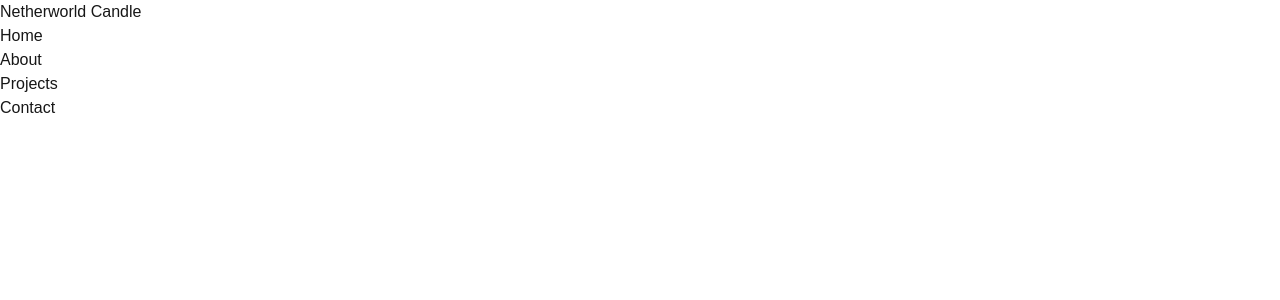
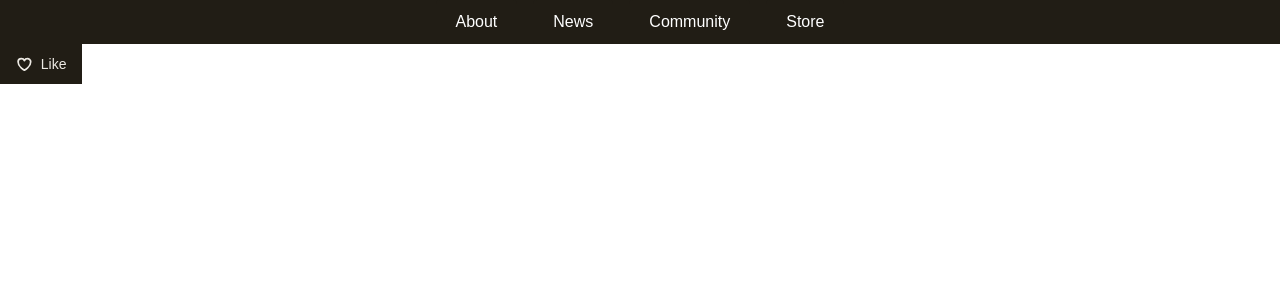
Before and after one commit to taodemy/netherworld-candle, a Next.js app: page / in a window 1280 px wide. Shown: the top 300 px of the page. Built offline with nearby package versions, Linux system fonts and the light colour scheme.

Commit message:
feat: create Button component, refactor Navbar to use it, and add test for button text rendering

```diff
--- a/package.json
+++ b/package.json
@@ -16,6 +16,7 @@
     "**/*": "prettier --write --ignore-unknown"
   },
   "dependencies": {
+    "classnames": "^2.5.1",
     "daisyui": "^5.0.35",
     "next": "15.3.2",
     "react": "^19.0.0",
--- a/public/navbar.json
+++ b/public/navbar.json
@@ -2,23 +2,23 @@
   "navbarItems": [
     {
       "id": 1,
-      "name": "Home",
-      "link": "/"
-    },
-    {
-      "id": 2,
       "name": "About",
       "link": "/About"
     },
     {
+      "id": 2,
+      "name": "News",
+      "link": "/News"
+    },
+    {
       "id": 3,
-      "name": "Projects",
-      "link": "/Projects"
+      "name": "Community",
+      "link": "/Community"
     },
     {
       "id": 4,
-      "name": "Contact",
-      "link": "/Contact"
+      "name": "Store",
+      "link": "/Store"
     }
   ]
 }
--- /dev/null
+++ b/src/components/Button/Button.module.css
@@ -0,0 +1,57 @@
+.xs {
+  padding: 8px 10px;
+  font-size: 12px;
+  line-height: 16px;
+}
+.sm {
+  padding: 8px 14px;
+  font-size: 14px;
+  line-height: 20px;
+}
+.md {
+  padding: 10px 16px;
+  font-size: 14px;
+  line-height: 20px;
+}
+.lg {
+  padding: 10px 20px;
+  font-size: 16px;
+  line-height: 24px;
+}
+.xl {
+  padding: 12px 20px;
+  font-size: 18px;
+  line-height: 24px;
+}
+
+.solid {
+  background-color: #211d15;
+  color: #ece9e3;
+}
+.solid:hover {
+  background: #2b2e2e;
+}
+.outline {
+  background-color: #ffffff;
+  color: #211d15;
+  border: #ece9e3;
+  border-style: solid;
+}
+.outline:hover {
+  background: #ece9e3;
+}
+.ghost {
+  background-color: #ffffff;
+  color: #211d15;
+}
+.ghost:hover {
+  background: #ece9e3;
+}
+.link {
+  color: #ffffff;
+  background-color: #211d15;
+}
+.link:hover {
+  text-decoration: underline;
+  text-decoration-color: #ca4520;
+}
--- /dev/null
+++ b/src/components/Button/Button.tsx
@@ -0,0 +1,71 @@
+// Button.tsx
+import styles from "./Button.module.css";
+import classNames from "classnames";
+import React from "react";
+
+interface ButtonProps {
+  children?: React.ReactNode;
+  onClick?: () => void;
+  flex?: "flex" | "flex-col";
+  gap?: string;
+  items?: "items-center";
+  justify?: "justify-center";
+  cursor?: "cursor-pointer" | "cursor-progress" | "cursor-not-allowed";
+  sizes?: "xs" | "sm" | "md" | "lg" | "xl";
+  variants?: "solid" | "outline" | "ghost" | "link";
+  // icon?: React.ReactNode;
+  bgColor?: string;
+  color?: string;
+  disabled?: true | false;
+  radius?:
+    | "rounded-none"
+    | "rounded-xs"
+    | "rounded-xs"
+    | "rounded-sm"
+    | "rounded-md"
+    | "rounded-lg"
+    | "rounded-xl"
+    | "rounded-2xl"
+    | "rounded-3xl"
+    | "rounded-4xl"
+    | "rounded-full";
+}
+
+const Button: React.FC<ButtonProps> = ({
+  children,
+  onClick,
+  cursor,
+  sizes = "md",
+  variants = "solid",
+  bgColor,
+  color,
+  disabled,
+  radius,
+  flex = "flex",
+  gap,
+  items,
+  justify,
+}) => {
+  return (
+    <button
+      onClick={onClick}
+      className={classNames(
+        cursor,
+        styles[sizes],
+        styles[variants],
+        bgColor,
+        color,
+        disabled,
+        radius,
+        flex,
+        gap,
+        items,
+        justify,
+      )}
+    >
+      {children}
+    </button>
+  );
+};
+
+export default Button;
--- a/src/components/Navbar.tsx
+++ b/src/components/Navbar.tsx
@@ -1,5 +1,5 @@
-import Link from "next/link";
 import { useEffect, useState } from "react";
+import Button from "./Button/Button";
 
 type NavbarItem = {
   id: number;
@@ -24,11 +24,18 @@ const Navbar = () => {
   }, []);
 
   return (
-    <nav>
-      <ul>
+    <nav className="bg-[#211d15]">
+      <ul className="flex items-center justify-center gap-4">
         {navbarItems.map((item) => (
           <li key={item.id}>
-            <Link href={item.link}>{item.name}</Link>
+            <Button
+              sizes="lg"
+              cursor="cursor-pointer"
+              variants="link"
+              radius="rounded-sm"
+            >
+              {item.name}
+            </Button>
           </li>
         ))}
       </ul>
--- a/src/pages/index.tsx
+++ b/src/pages/index.tsx
@@ -1,10 +1,27 @@
+import Button from "@/components/Button/Button";
 import Navbar from "@/components/Navbar";
 
 export default function Home() {
   return (
     <>
-      <h1>Netherworld Candle</h1>
       <Navbar />
+      <Button gap="gap-2" items="items-center" justify="justify-center">
+        <svg
+          xmlns="http://www.w3.org/2000/svg"
+          fill="none"
+          viewBox="0 0 24 24"
+          strokeWidth="2.5"
+          stroke="currentColor"
+          className="size-[1.2em]"
+        >
+          <path
+            strokeLinecap="round"
+            strokeLinejoin="round"
+            d="M21 8.25c0-2.485-2.099-4.5-4.688-4.5-1.935 0-3.597 1.126-4.312 2.733-.715-1.607-2.377-2.733-4.313-2.733C5.1 3.75 3 5.765 3 8.25c0 7.22 9 12 9 12s9-4.78 9-12Z"
+          />
+        </svg>
+        Like
+      </Button>
     </>
   );
 }
```
Also changed, not shown: 2 other files (tests, documents, lock files or other folders).
